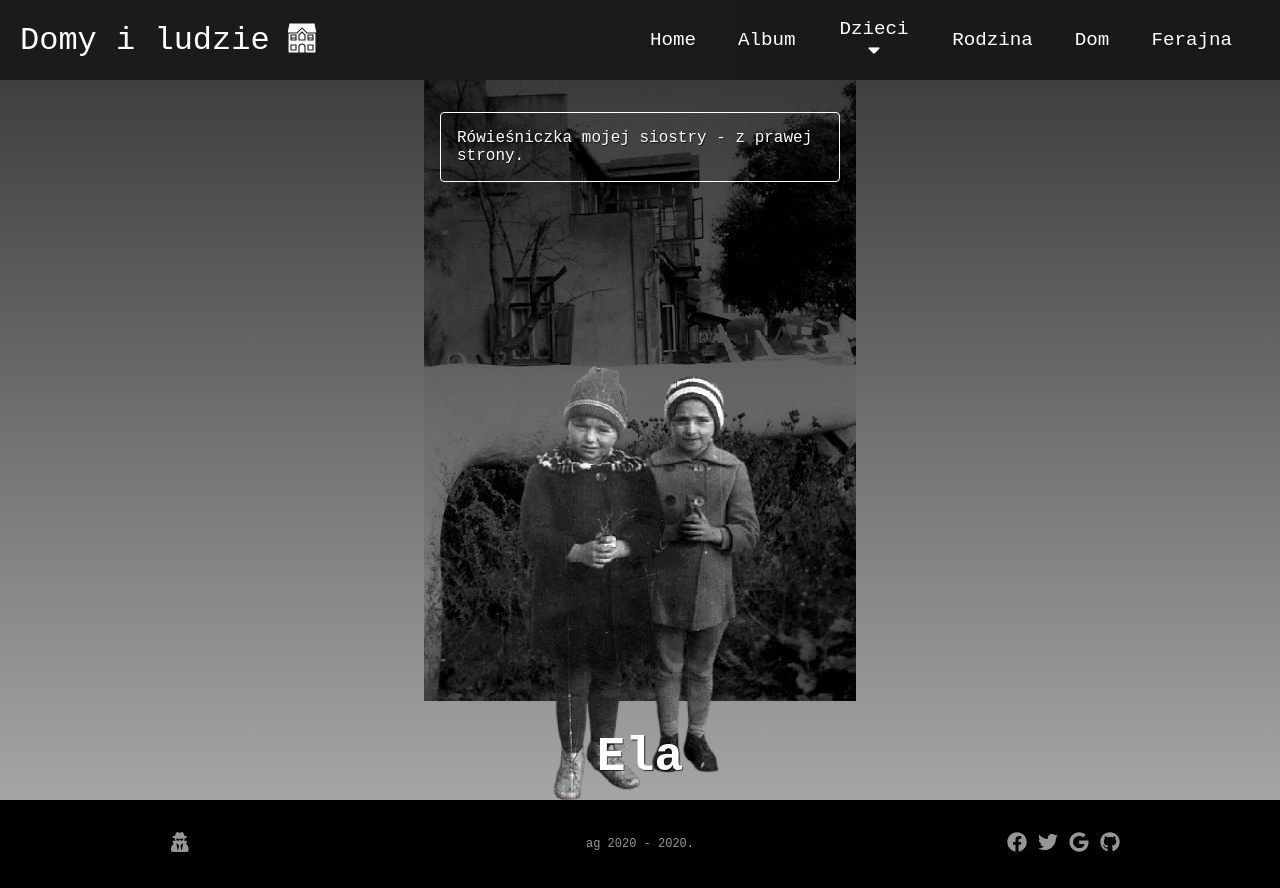
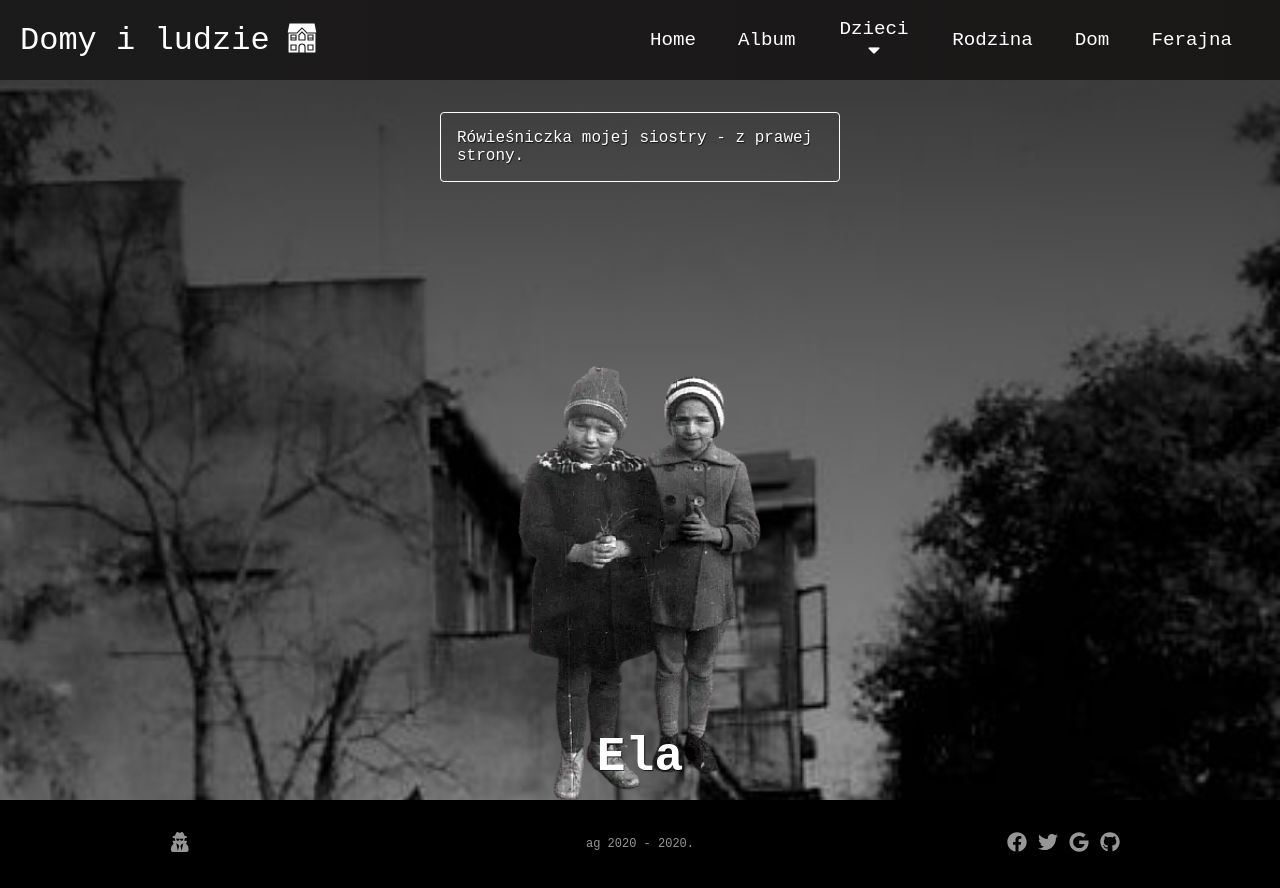
Before and after one commit to AdamBabinicz/dom, a React (Create React App) app: page /ela in a window 1280 px wide. Built offline with nearby package versions, Linux system fonts and the light colour scheme; a web font is replaced by a local one.

Commit message:
position: relative;

```diff
--- a/src/App.css
+++ b/src/App.css
@@ -5,12 +5,14 @@
 }
 html {
   overflow-x: hidden;
+  position: relative;
 }
 body {
   background: linear-gradient(rgba(0, 0, 0, 0.8), rgba(0, 0, 0, 0.3)),
-    url("./images/2.jpg") center top/ auto no-repeat;
+    url("./images/2.jpg") center top / cover no-repeat;
   font-family: "Syne Mono", monospace;
   overflow-x: hidden;
+  position: relative;
 }
 .background {
   background: linear-gradient(rgba(0, 0, 0, 0.1), rgba(0, 0, 0, 0.8));
@@ -32,7 +34,7 @@ body {
   color: #fff;
 }
 .home {
-  background: url("./images/dom.jpg") center/cover no-repeat fixed;
+  background: url("./images/dom.jpg") center / cover no-repeat fixed;
   flex-direction: column;
   text-align: center;
   flex-wrap: wrap;
```
Also changed, not shown: src/components/Footer.js (line endings or trailing spaces).
